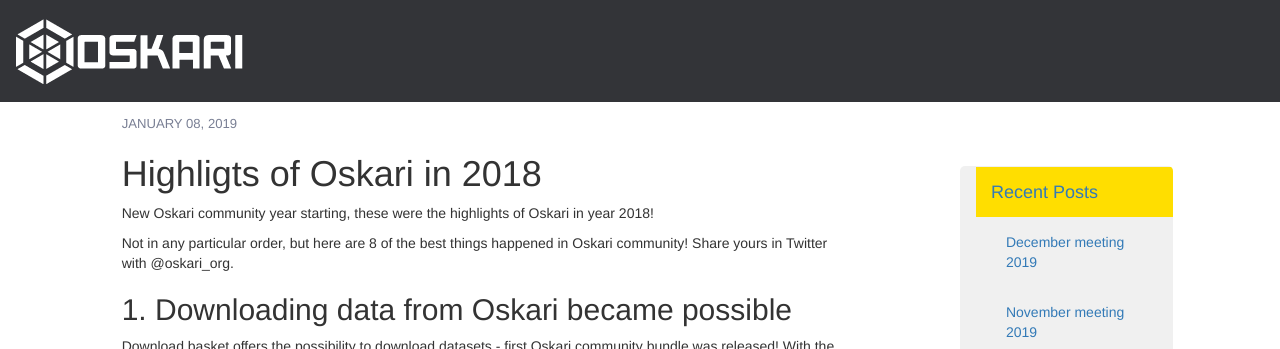
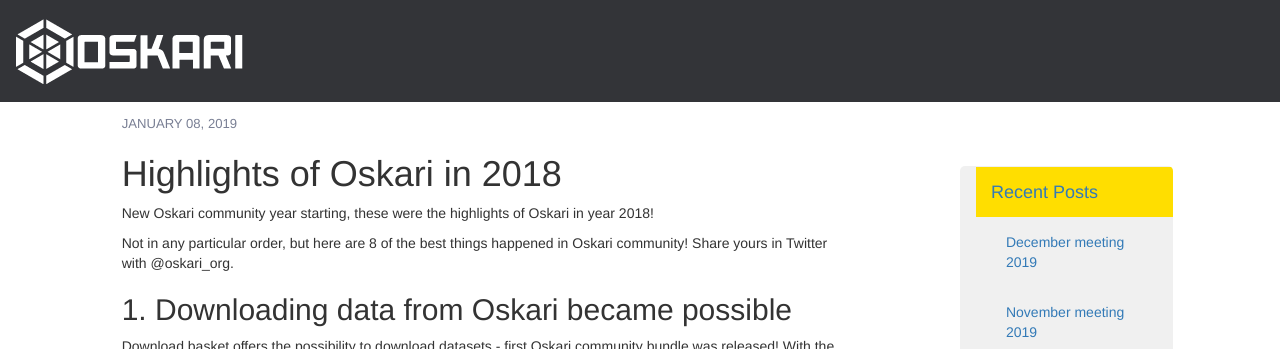
Before and after one commit to oskariorg/oskariorg.github.io, a Jekyll site: the page built from _posts/2019-01-08-Highlights_of_Oskari_2018.md, in a window 1280 px wide. Shown: the top 349 px of the page. Built offline with Jekyll 4.4.1, drawn with Linux system fonts in a browser that asks for light colours; nearby versions of some CDN libraries.

Commit message:
Update and rename 2019-01-08-Highligts_of_Oskari_2018.md to 2019-01-08-Highlights_of_Oskari_2018.md
Typos

```diff
--- a/_posts/2019-01-08-Highligts_of_Oskari_2018.md
+++ b/_posts/2019-01-08-Highlights_of_Oskari_2018.md
@@ -1,12 +1,12 @@
 ---
 layout: post
-title:  "Highligts of Oskari in 2018"
+title:  "Highlights of Oskari in 2018"
 excerpt : "These were the highlights of the year 2018 for Oskari"
 date:   2019-01-08 13:00:00 +0300
 categories: [news]
 ---
 
-# Highligts of Oskari in 2018
+# Highlights of Oskari in 2018
 
 New Oskari community year starting, these were the highlights of Oskari in year 2018!
 
```
